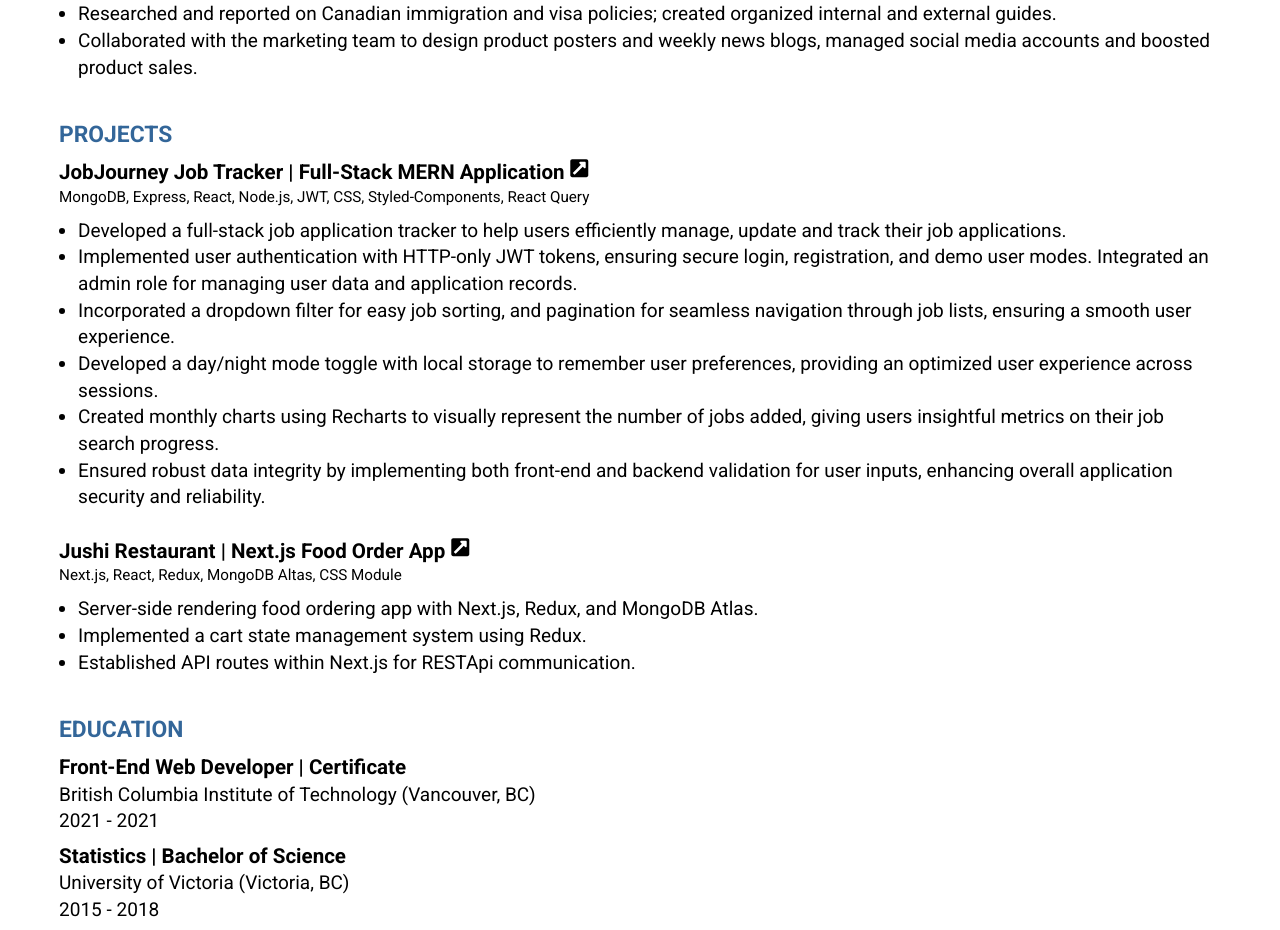
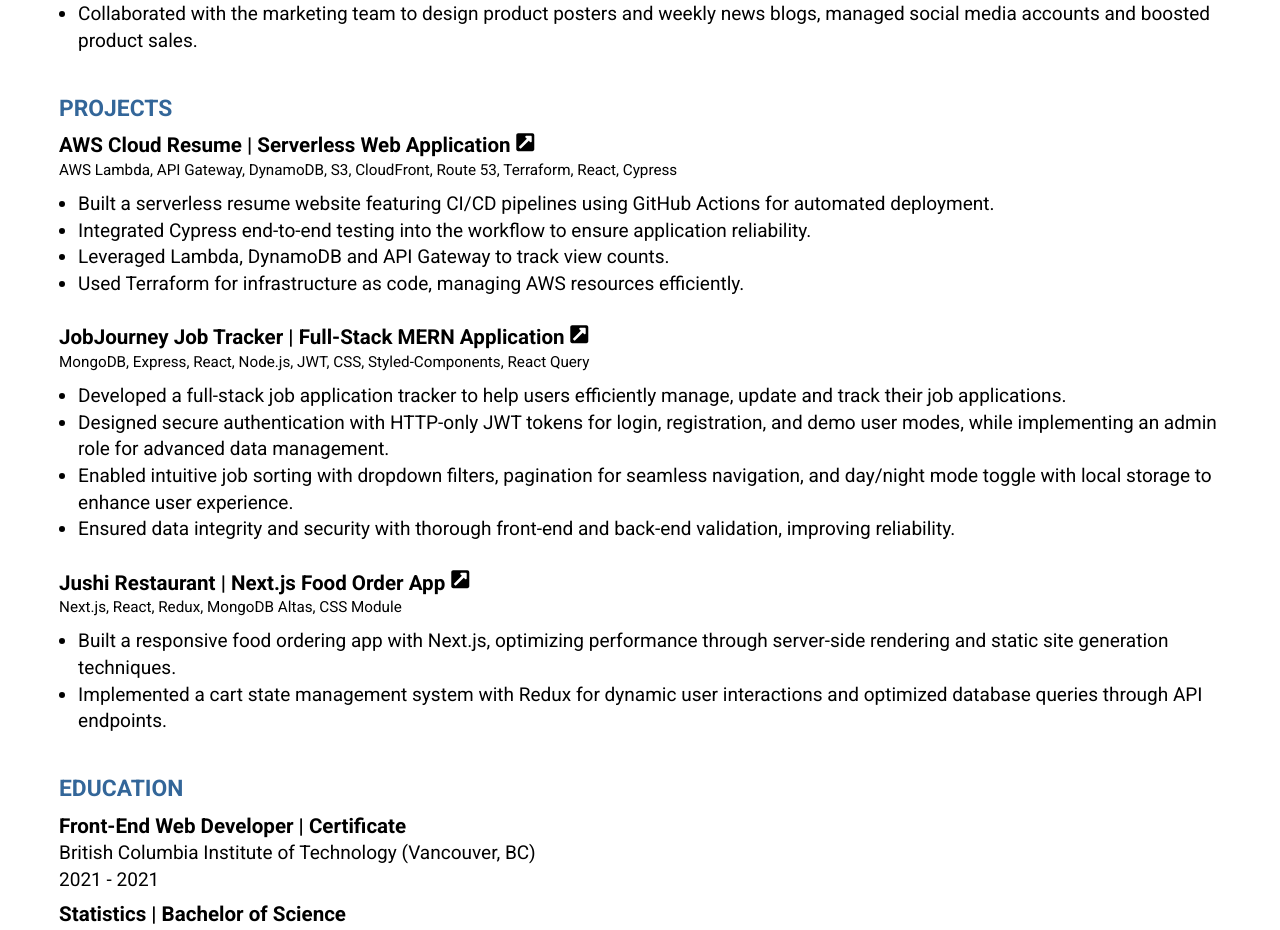
Before and after one commit to jimmytan123/cloud-resume, a React (Vite) app in the folder frontend/: page / in a window 1280 px wide. Shown: the part 1407-2337 px from the top of the page. Built offline with nearby package versions, Linux system fonts and the light colour scheme; no server answers.

Commit message:
Update content

```diff
--- a/frontend/src/pages/Resume/index.jsx
+++ b/frontend/src/pages/Resume/index.jsx
@@ -107,7 +107,7 @@ const Resume = () => {
         </div>
         <div className="skills__group">
           <h4>Tools & Platforms:</h4>
-          <p>Git, GitHub, GitLab, Stripe, AWS, Mixpanel, Agile (Jira)</p>
+          <p>Git, AWS, Stripe, Mixpanel, Terraform</p>
         </div>
       </div>
       <div className="experience section-container">
@@ -134,10 +134,9 @@ const Resume = () => {
               </li>
               <li>
                 Integrated Stripe as a new payment provider for a
-                subscription-based healthcare web app, collaborating closely
-                with a senior backend developer. This enhancement streamlined
-                the payment process, resulting in a 30% boost in sales and a
-                decrease in payment-related support tickets.
+                subscription-based healthcare web app. This enhancement
+                streamlined the payment process, resulting in a 30% boost in
+                sales and a decrease in payment-related support tickets.
               </li>
               <li>
                 Migrated an AngularJS-based B2B web app to Angular, enhancing
@@ -191,6 +190,35 @@ const Resume = () => {
         <h3 className="section-title uppercase">Projects</h3>
         <div className="projects__group">
           <h4>
+            AWS Cloud Resume | Serverless Web Application
+            <a href="https://resume.jimtan.ca/" target="__blank">
+              <FaExternalLinkSquareAlt />
+            </a>
+          </h4>
+          <p className="small-text">
+            AWS Lambda, API Gateway, DynamoDB, S3, CloudFront, Route 53,
+            Terraform, React, Cypress
+          </p>
+          <ul>
+            <li>
+              Built a serverless resume website featuring CI/CD pipelines using
+              GitHub Actions for automated deployment.
+            </li>
+            <li>
+              Integrated Cypress end-to-end testing into the workflow to ensure
+              application reliability.
+            </li>
+            <li>
+              Leveraged Lambda, DynamoDB and API Gateway to track view counts.
+            </li>
+            <li>
+              Used Terraform for infrastructure as code, managing AWS resources
+              efficiently.
+            </li>
+          </ul>
+        </div>
+        <div className="projects__group">
+          <h4>
             JobJourney Job Tracker | Full-Stack MERN Application
             <a href="https://job-journey-5vos.onrender.com/" target="__blank">
               <FaExternalLinkSquareAlt />
@@ -206,30 +234,18 @@ const Resume = () => {
               efficiently manage, update and track their job applications.
             </li>
             <li>
-              Implemented user authentication with HTTP-only JWT tokens,
-              ensuring secure login, registration, and demo user modes.
-              Integrated an admin role for managing user data and application
-              records.
+              Designed secure authentication with HTTP-only JWT tokens for
+              login, registration, and demo user modes, while implementing an
+              admin role for advanced data management.
             </li>
             <li>
-              Incorporated a dropdown filter for easy job sorting, and
-              pagination for seamless navigation through job lists, ensuring a
-              smooth user experience.
+              Enabled intuitive job sorting with dropdown filters, pagination
+              for seamless navigation, and day/night mode toggle with local
+              storage to enhance user experience.
             </li>
             <li>
-              Developed a day/night mode toggle with local storage to remember
-              user preferences, providing an optimized user experience across
-              sessions.
-            </li>
-            <li>
-              Created monthly charts using Recharts to visually represent the
-              number of jobs added, giving users insightful metrics on their job
-              search progress.
-            </li>
-            <li>
-              Ensured robust data integrity by implementing both front-end and
-              backend validation for user inputs, enhancing overall application
-              security and reliability.
+              Ensured data integrity and security with thorough front-end and
+              back-end validation, improving reliability.
             </li>
           </ul>
         </div>
@@ -248,12 +264,14 @@ const Resume = () => {
           </p>
           <ul>
             <li>
-              Server-side rendering food ordering app with Next.js, Redux, and
-              MongoDB Atlas.
+              Built a responsive food ordering app with Next.js, optimizing
+              performance through server-side rendering and static site
+              generation techniques.
             </li>
-            <li>Implemented a cart state management system using Redux.</li>
             <li>
-              Established API routes within Next.js for RESTApi communication.
+              Implemented a cart state management system with Redux for dynamic
+              user interactions and optimized database queries through API
+              endpoints.
             </li>
           </ul>
         </div>
```
